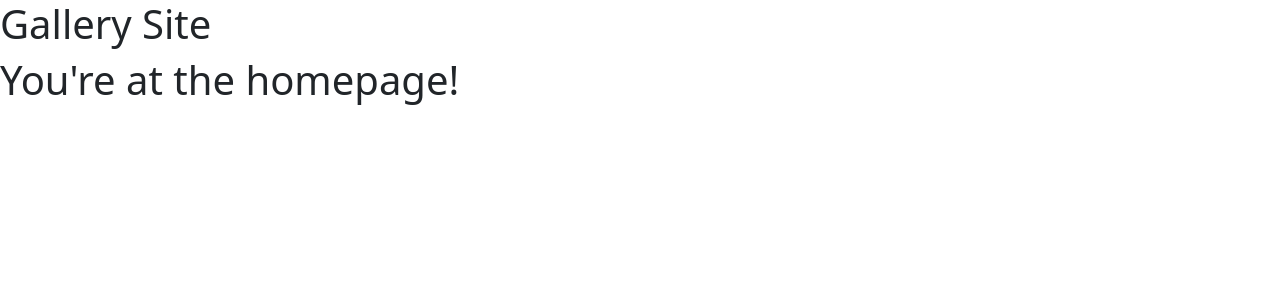
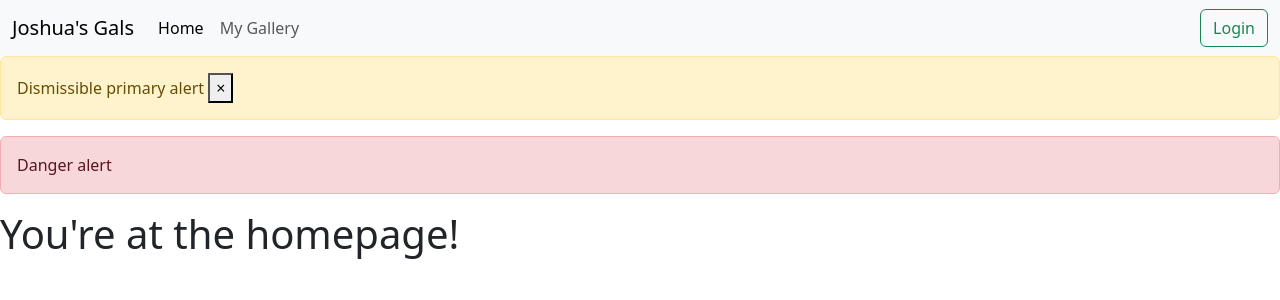
Before and after one commit to joshuaverne/joshuasgallery-server, a Django app: page / in a window 1280 px wide. Shown: the top 300 px of the page. Run offline with Django 4.2, Linux system fonts and the light colour scheme; some libraries are stand-ins or nearby versions.

Commit message:
added navbar to header template

```diff
--- a/mysite/templates/mysite/header.html
+++ b/mysite/templates/mysite/header.html
@@ -1,15 +1,34 @@
 <!DOCTYPE html>
 <html>
 <head>
-  <!-- Required meta tags -->
-  <meta charset="utf-8">
-  <meta name="viewport" content="width=device-width, initial-scale=1.0">
-  <title>Title</title>
+    <!-- Required meta tags -->
+    <meta charset="utf-8">
+    <meta name="viewport" content="width=device-width, initial-scale=1.0">
+    <title>Title</title>
 </head>
 <body>
-
-<h1>Gallery Site</h1>
-
+<nav class="navbar navbar-expand-lg bg-light">
+    <div class="container-fluid">
+        <a class="navbar-brand" href="/">Joshua's Gals</a>
+        <button class="navbar-toggler" type="button" data-bs-toggle="collapse" data-bs-target="#navbarSupportedContent"
+                aria-controls="navbarSupportedContent" aria-expanded="false" aria-label="Toggle navigation">
+            <span class="navbar-toggler-icon"></span>
+        </button>
+        <div class="collapse navbar-collapse" id="navbarSupportedContent">
+            <ul class="navbar-nav me-auto mb-2 mb-lg-0">
+                <li class="nav-item">
+                    <a class="nav-link active" aria-current="page" href="/">Home</a>
+                </li>
+                <li class="nav-item">
+                    <a class="nav-link" href="/gallery">My Gallery</a>
+                </li>
+            </ul>
+            <div class="nav-item">
+                <button class="btn btn-outline-success" type="login">Login</button>
+            </div>
+        </div>
+    </div>
+</nav>
 {% block content %}
 
 {% endblock %}
--- a/mysite/templates/mysite/homepage.html
+++ b/mysite/templates/mysite/homepage.html
@@ -14,6 +14,17 @@
 
 
 <div>
+    <div class="alert alert-warning alert-dismissible fade show" role="alert">
+        Dismissible primary alert
+        <button type="button" class="close" data-dismiss="alert" aria-label="Close">
+            <span aria-hidden="true">&times;</span>
+        </button>
+    </div>
+
+    <div class="alert alert-danger" role="alert">
+        Danger alert
+    </div>
+
     <h1>You're at the homepage!</h1>
 </div>
 
```
